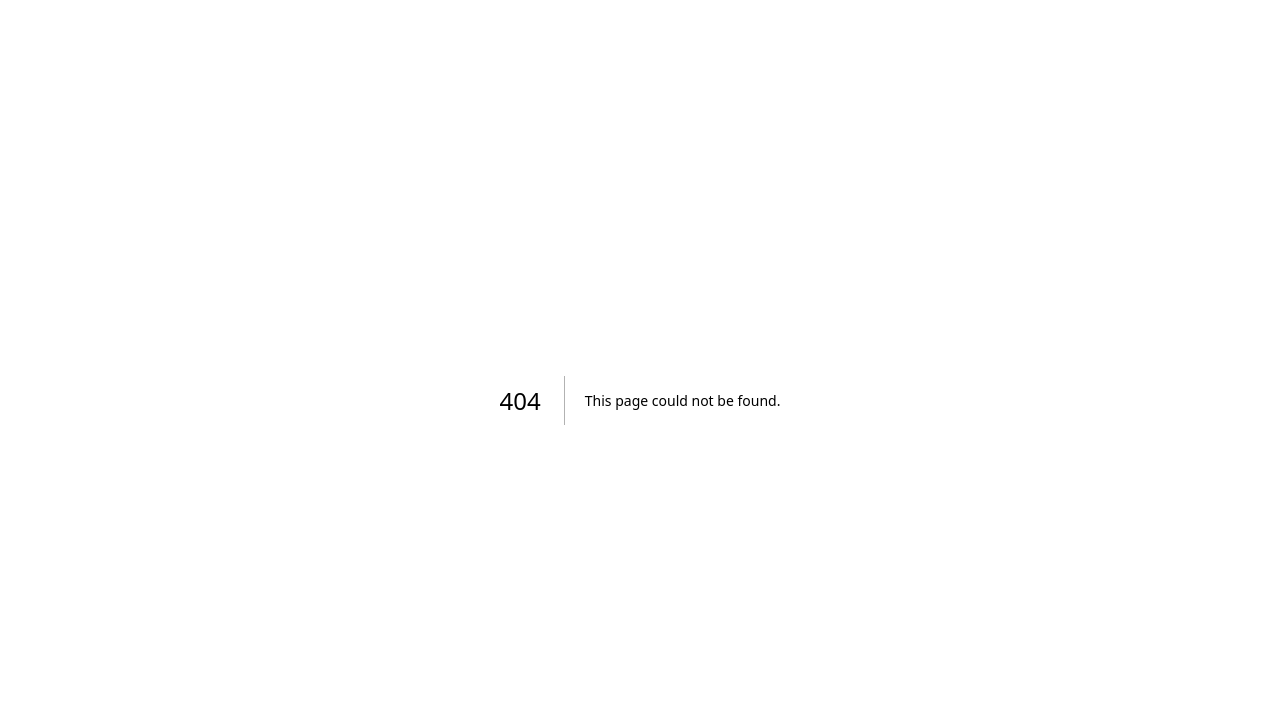
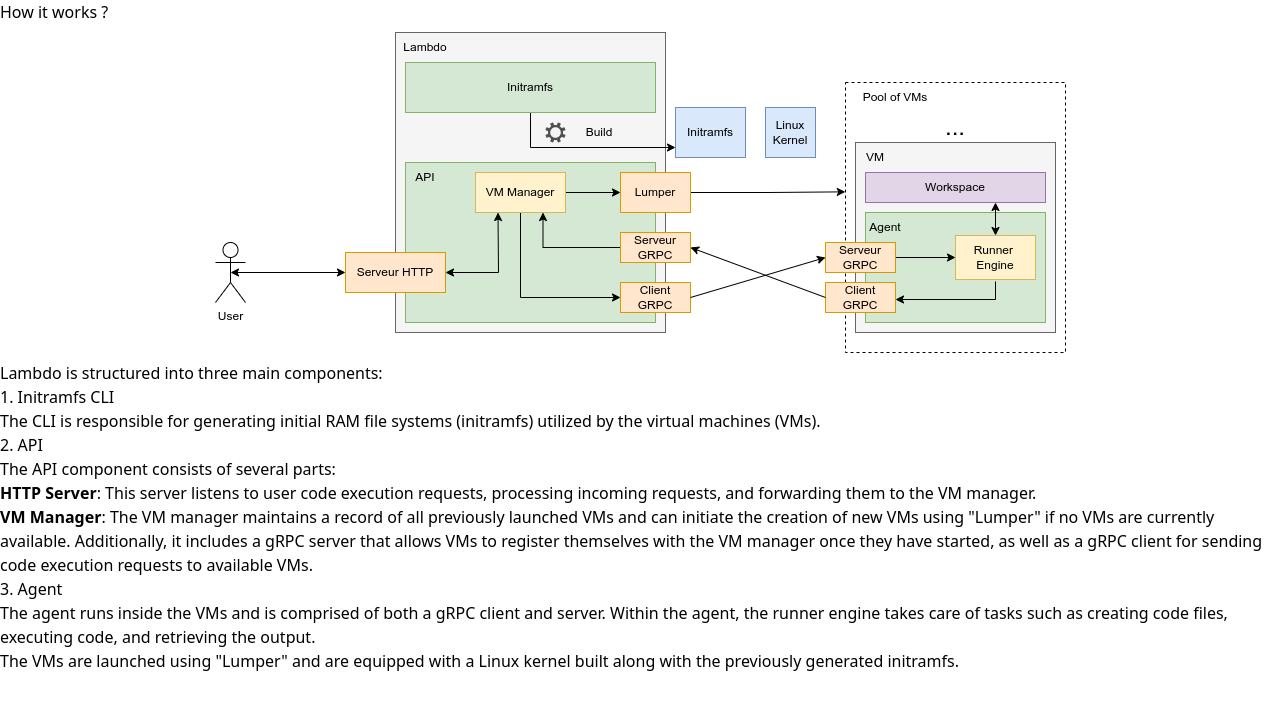
Before and after one commit to faast-rt/docs, a Next.js app: page /docs/advanced/how-it-works in a window 1280 px wide. Before the commit this address had no page. Shown: the top 710 px of the page. Built offline with nearby package versions, Linux system fonts and the light colour scheme.

Commit message:
feat: how it works advanced
fix typo

```diff
--- a/pages/docs/_meta.json
+++ b/pages/docs/_meta.json
@@ -5,5 +5,6 @@
   },
   "index": "Introduction",
   "getting-started": "Getting Started",
-  "user-guide": "User Guide"
+  "user-guide": "User Guide",
+  "advanced": "Advanced"
 }
--- /dev/null
+++ b/pages/docs/advanced/_meta.json
@@ -0,0 +1,5 @@
+{
+  "project-structure": "Project structure",
+  "how-it-works": "How it works ?",
+  "getting-involved": "Getting Involved"
+}
--- /dev/null
+++ b/pages/docs/advanced/how-it-works.mdx
@@ -0,0 +1,37 @@
+import Image from 'next/image';
+import Architecture from '../../../public/images/architecture.png';
+
+## How it works ?
+
+<div className="col-span-2 flex items-center justify-center py-2">
+  <Image src={Architecture} alt="Lambdo Architecture" />
+</div>
+
+Lambdo is structured into three main components:
+
+### 1. Initramfs CLI
+
+The CLI is responsible for generating initial RAM file systems (initramfs)
+utilized by the virtual machines (VMs).
+
+### 2. API
+
+The API component consists of several parts:
+
+- **HTTP Server**: This server listens to user code execution requests,
+  processing incoming requests, and forwarding them to the VM manager.
+
+- **VM Manager**: The VM manager maintains a record of all previously launched
+  VMs and can initiate the creation of new VMs using "Lumper" if no VMs are
+  currently available. Additionally, it includes a gRPC server that allows VMs
+  to register themselves with the VM manager once they have started, as well as
+  a gRPC client for sending code execution requests to available VMs.
+
+### 3. Agent
+
+The agent runs inside the VMs and is comprised of both a gRPC client and server.
+Within the agent, the runner engine takes care of tasks such as creating code
+files, executing code, and retrieving the output.
+
+The VMs are launched using "Lumper" and are equipped with a Linux kernel built
+along with the previously generated initramfs.
```
Also changed, not shown: pages/docs/advanced/getting-involved.mdx (renamed from pages/docs/getting-involved.mdx), pages/docs/advanced/project-structure.mdx (renamed from pages/docs/project-structure.mdx), public/images/architecture.png (added).
